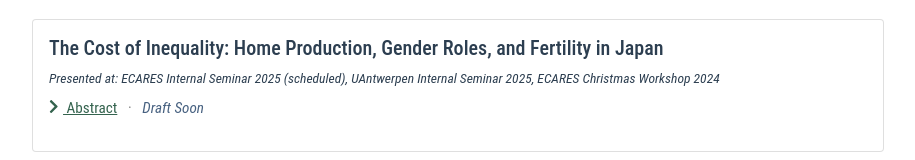
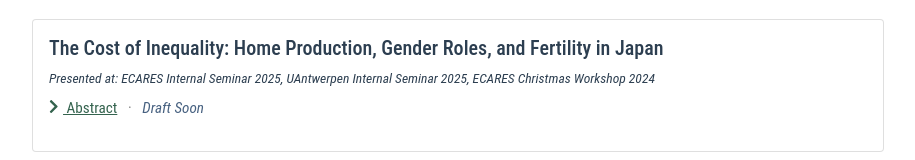
Before and after one commit to Wenqi-Lu/wenqi-lu.github.io, a Vue app: page /research in a window 1280 px wide. Shown: the part 595-755 px from the top of the page, without its empty margins (182-1097 px from the left). Built offline with nearby package versions, Linux system fonts and the light colour scheme.

Commit message:
updated paper status, update cv

```diff
--- a/src/views/Research.vue
+++ b/src/views/Research.vue
@@ -6,7 +6,7 @@
 
     <wip-card name="The Cost of Inequality: Home Production, Gender Roles, and Fertility in Japan"
       draft="Draft Soon"
-      present="ECARES Internal Seminar 2025 (scheduled), UAntwerpen Internal Seminar 2025, ECARES Christmas Workshop 2024"
+      present="ECARES Internal Seminar 2025, UAntwerpen Internal Seminar 2025, ECARES Christmas Workshop 2024"
       abstract="Japan was among the first countries to encounter ultra-low fertility, despite generous leave policies. Rigid gender-based labor specialization persists: women take on most unpaid domestic work after childbirth, while men remain focused on market work. This division creates a large gender gap in labor and resource sharing, discouraging fertility especially among progressive women. Japan’s overwork culture and persistent gender norms sustain this imbalance. This study explores how unequal domestic labor affects fertility decisions and how improved work-life balance and shifting norms may change fertility intentions." />
 
     <wip-card name="Time or Money? Togetherness and Intrahousehold Allocation"
```
Also changed, not shown: 1 other file (tests, documents, lock files or other folders).
